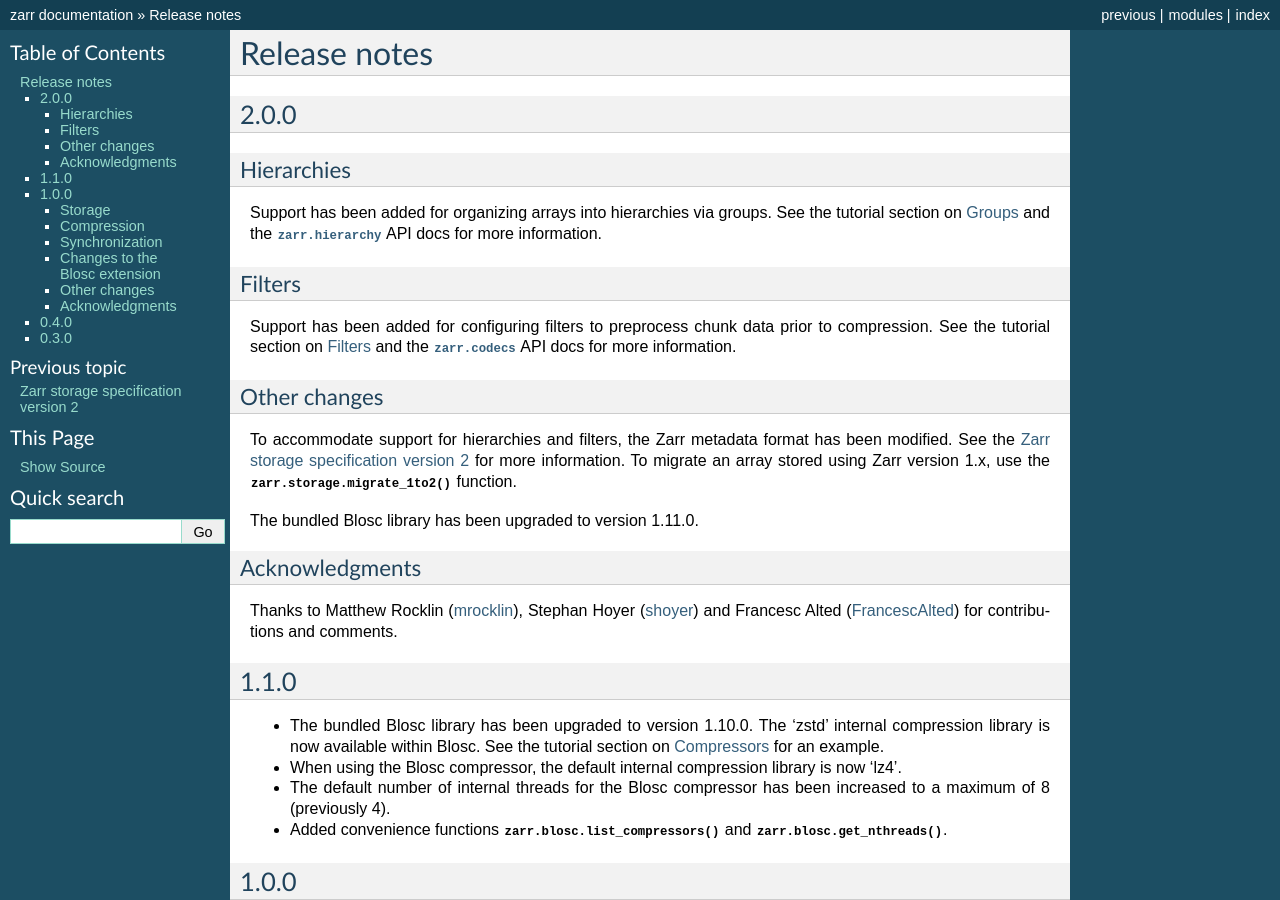
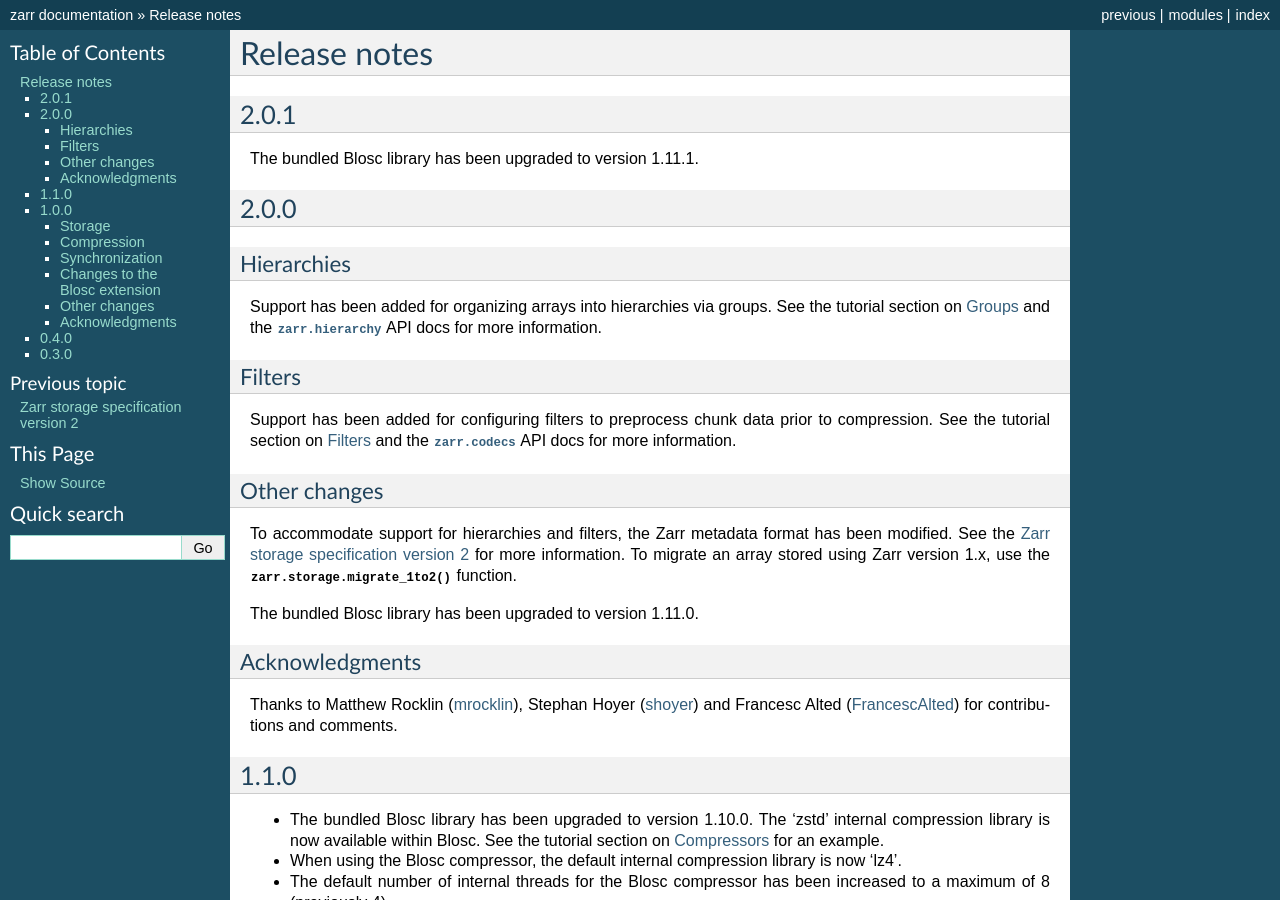
Before and after one commit to enthusiastdev121/zarr-python, a Sphinx documentation site: the page built from docs/release.rst, in a window 1280 px wide and 900 px high. Built offline with Sphinx 7.4.7, drawn with Linux system fonts in a browser that asks for light colours; the version number could not be read and is left out.

Commit message:
release notes

```diff
--- a/docs/release.rst
+++ b/docs/release.rst
@@ -1,5 +1,12 @@
 Release notes
 =============
+
+.. _release_2.0.1:
+
+2.0.1
+-----
+
+The bundled Blosc library has been upgraded to version 1.11.1.
 
 .. _release_2.0.0:
 
```
